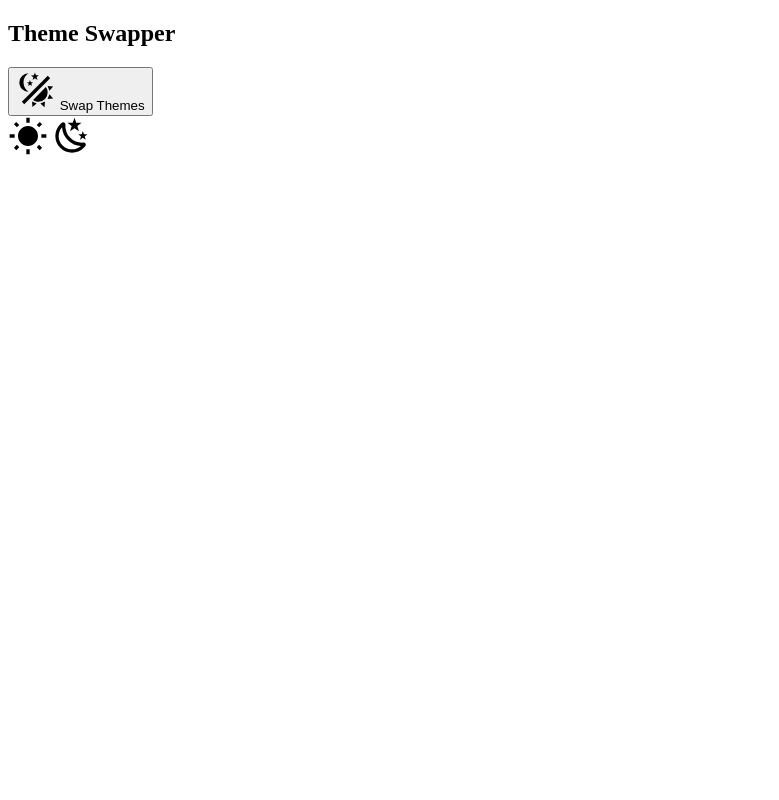
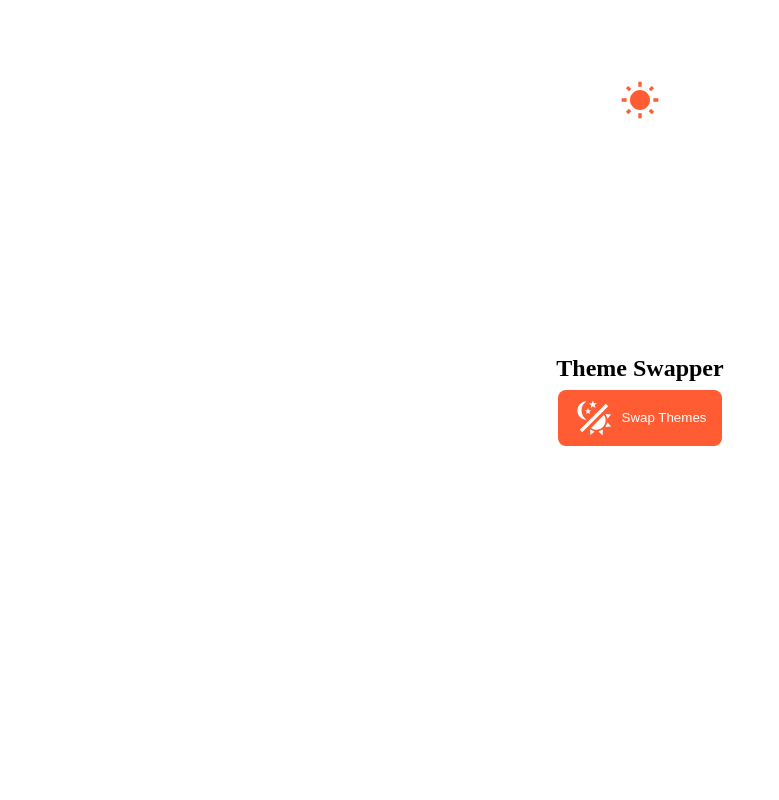
Before and after one commit to DatPNguyen212/light-dark-toggle, a plain HTML site: page index.html in a window 1280 px wide. Shown: the top 800 px of the page, without its empty margins (0-779 px from the left). Drawn offline with Linux system fonts and the light colour scheme.

Commit message:
add styling for light mode

```diff
--- a/index.html
+++ b/index.html
@@ -4,6 +4,8 @@
     <meta charset="UTF-8" />
     <meta name="viewport" content="width=device-width, initial-scale=1.0" />
     <title>Light/Dark toggle</title>
+    <link rel="stylesheet" href="./style.css" />
+    <script defer src="./script.js"></script>
   </head>
   <body>
     <h2 class="theme-label-heading">Theme Swapper</h2>
--- a/style.css
+++ b/style.css
@@ -6,7 +6,78 @@
   box-sizing: border-box;
 }
 
-.icon {
-  width: 1rem;
-  height: 1rem;
+:root {
+  --accent-color: rgba(255, 52, 0, 0.8);
+  --heading-color: #000;
+  --background-color: #fff;
+  --button-items-color: var(--background-color);
+  --transition-duration: 0.5s;
 }
+
+body {
+  display: flex;
+  flex-direction: column;
+  justify-content: center;
+  align-items: center;
+  height: 100vh;
+  overflow: hidden;
+}
+
+.theme-button {
+  display: flex;
+  flex-direction: row;
+  justify-content: center;
+  align-items: center;
+  margin-top: 0.5rem;
+  background: var(--accent-color);
+  border: none;
+  border-radius: 0.5rem;
+  padding: 0.5rem 1rem;
+  color: var(--button-items-color);
+  cursor: pointer;
+  transition: transform var(--transition-duration) ease;
+  transform: scale(1);
+}
+
+.lightdark-icon {
+  fill: var(--button-items-color);
+  margin-right: 0.5rem;
+}
+
+.theme-button:hover,
+.theme-button:focus {
+  transform: scale(1.1);
+}
+
+.sun-moon-container {
+  display: flex;
+  flex-direction: column;
+  justify-content: center;
+  align-items: center;
+  position: absolute;
+  pointer-events: none;
+  top: 0;
+  width: 100vw;
+  height: 200vmin;
+}
+
+.sun-icon,
+.moon-icon {
+  fill: var(--accent-color);
+}
+
+.sun-icon {
+  position: absolute;
+  top: 5%;
+}
+
+.moon-icon {
+  position: absolute;
+  bottom: 5%;
+}
+
+.dark {
+  --accent-color: rgba(255, 192, 0, 0.8);
+  --heading-color: #fff;
+  --background-color: #000;
+}
```
